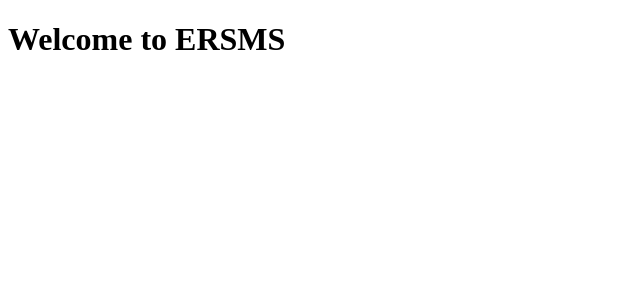
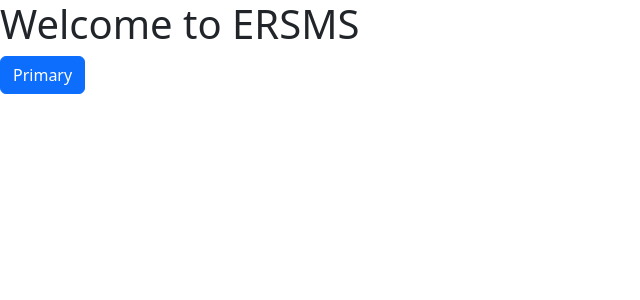
Before and after one commit to LBlocki/ersms, an Angular app in the folder frontend/: page / in a window 1280 px wide. Shown: the top 300 px of the page, without its empty margins (0-640 px from the left). Built offline with nearby package versions, Linux system fonts and the light colour scheme.

Commit message:
bootstrap init

```diff
--- a/frontend/angular.json
+++ b/frontend/angular.json
@@ -30,6 +30,7 @@
               "src/assets"
             ],
             "styles": [
+              "node_modules/bootstrap/dist/css/bootstrap.css",
               "src/styles.scss"
             ],
             "scripts": []
--- a/frontend/package.json
+++ b/frontend/package.json
@@ -15,6 +15,7 @@
     "@angular/platform-browser": "^15.2.0",
     "@angular/platform-browser-dynamic": "^15.2.0",
     "@angular/router": "^15.2.0",
+    "bootstrap": "^5.2.3",
     "rxjs": "~7.8.0",
     "tslib": "^2.3.0",
     "zone.js": "~0.12.0"
--- a/frontend/src/app/app.component.html
+++ b/frontend/src/app/app.component.html
@@ -1 +1,2 @@
 <h1>Welcome to ERSMS</h1>
+<button type="button" class="btn btn-primary">Primary</button>
```
Also changed, not shown: 1 other file (tests, documents, lock files or other folders).
